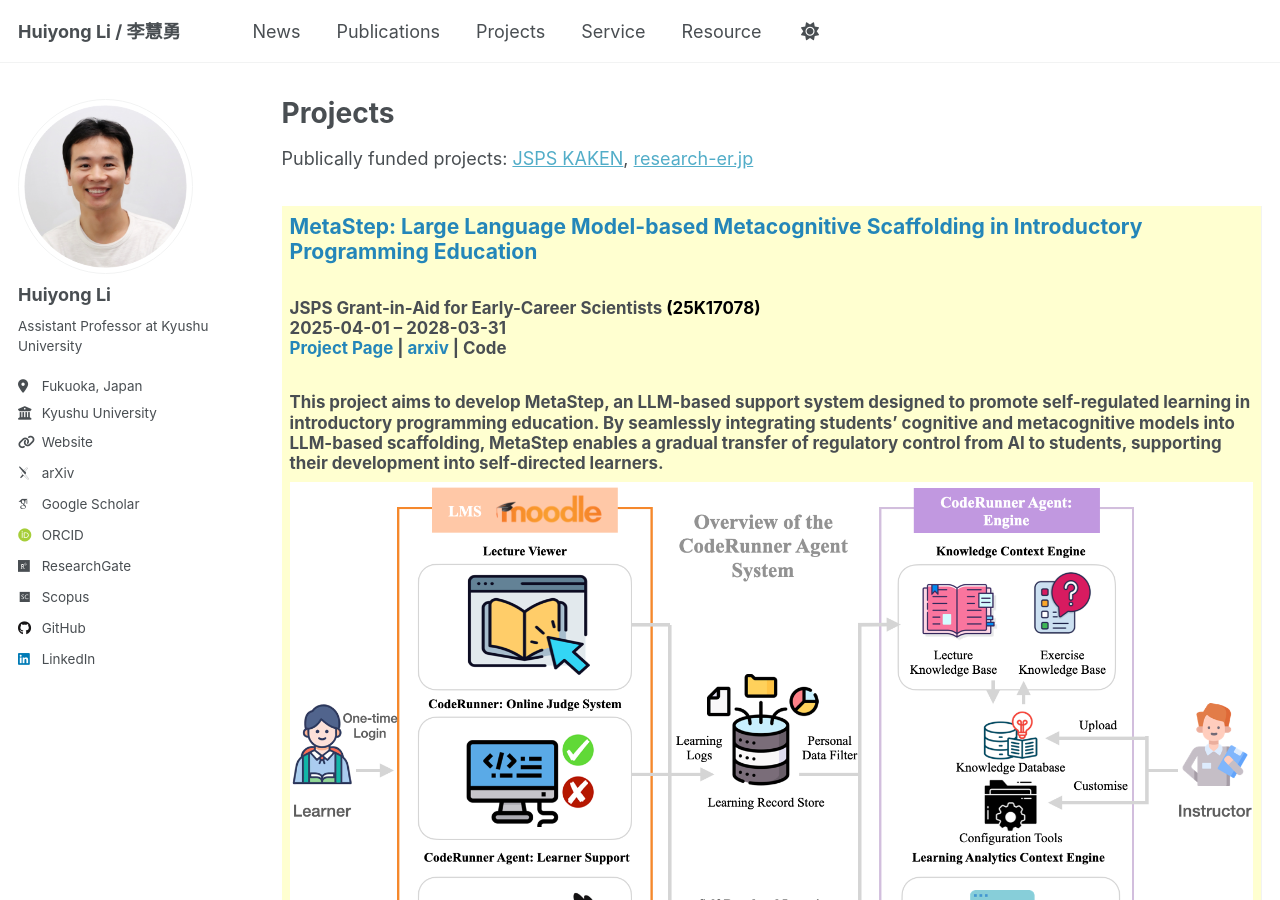
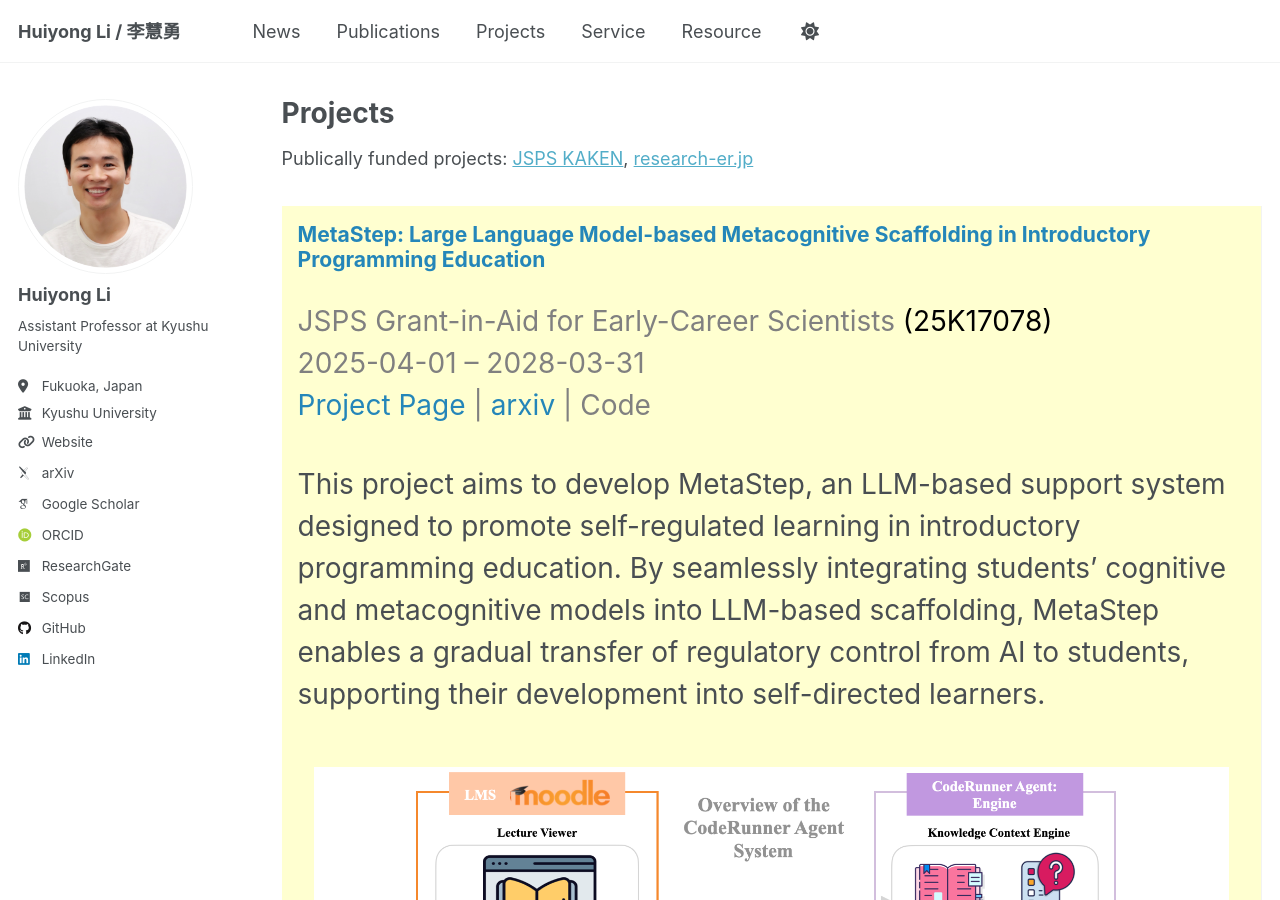
Before and after one commit to li-huiyong/li-huiyong.github.io, a Jekyll site: the page built from _pages/projects.md, in a window 1280 px wide and 900 px high. Built offline with Jekyll 4.4.1, drawn with Linux system fonts in a browser that asks for light colours; some web fonts are replaced.

Commit message:
update font size of overview

```diff
--- a/_pages/projects.md
+++ b/_pages/projects.md
@@ -14,13 +14,13 @@
 <!---  New html page  -->
 <table style="width:100%;border:0px;border-spacing:0px 10px;border-collapse:separate;margin-right:auto;margin-left:auto;"><tbody>
 <tr bgcolor="#ffffd0">
-      <td style="padding:8px;width:100%;vertical-align:middle">
+      <td style="padding:16px;width:100%;vertical-align:middle">
         <h1>
 	  <a href="https://li-huiyong.github.io/MetaStep" target="_blank" style="font-weight: bold; text-decoration: none; color: #2486b9;">
 	      MetaStep: Large Language Model-based Metacognitive Scaffolding in Introductory Programming Education
 	  </a>
         </h1>
-        <h2 tyle="color: gray">
+        <p style="font-size: 28px; color: gray">
 	  JSPS Grant-in-Aid for Early-Career Scientists <a href="https://kaken.nii.ac.jp/ja/grant/KAKENHI-PROJECT-25K17078/" style="text-decoration: none; color: black;">(25K17078)</a>
 	  <br>
 	  2025-04-01 – 2028-03-31
@@ -29,12 +29,12 @@
 	  |
           <a href="https://doi.org/10.48550/arXiv.2504.03068" style="text-decoration: none; color: #2486b9;">arxiv</a>
           | Code
-	</h2>
+	</p>
         <p></p>
-        <h2>
+        <p style="font-size: 28px;">
 This project aims to develop MetaStep, an LLM-based support system designed to promote self-regulated learning in introductory programming education. By seamlessly integrating students’ cognitive and metacognitive models into LLM-based scaffolding, MetaStep enables a gradual transfer of regulatory control from AI to students, supporting their development into self-directed learners.
-        </h2>
-	<img src="/images/coderunner-agent.png" alt="Project Image" style="max-width: 100%; max-height: 100%; vertical-align:middle;">
+        </p>
+	<img src="/images/coderunner-agent.png" alt="Project Image" style="max-width: 100%; max-height: 100%; padding:16px; vertical-align:middle;">
       </td>
 </tr>
 
@@ -45,7 +45,7 @@
 	      miXai^learn: Multimodal Interactions, and Explainable AI for Embodied learning
 	  </a>
         </h1>
-        <h2 tyle="color: gray">
+        <h2 style="color: gray">
 	  JSPS Fund for the Promotion of Joint International Research (International Collaborative Research) <a href="https://kaken.nii.ac.jp/en/grant/KAKENHI-PROJECT-24KK0051/" style="text-decoration: none; color: black;">(24KK0051)</a>
 	<br>
 	  2024-09-09 – 2027-03-31
@@ -67,7 +67,7 @@
 		MMLAIR: Multimodal Learning Analytics in Reading
 	  </a>
         </h1>
-        <h2 tyle="color: gray">
+        <h2 style="color: gray">
 	  Education and Research Support Program on Mathematical and Data Science (Kyushu University)
 	<br>
 	  2024-06-18 – 2025-03-31
@@ -89,7 +89,7 @@
 	      GOAL project: AI-supported self-directed learning lifestyle in data-rich educational ecosystem
 	  </a>
         </h1>
-        <h2 tyle="color: gray">
+        <h2 style="color: gray">
 	  JSPS Grant-in-Aid for Scientific Research (B) <a href="https://kaken.nii.ac.jp/ja/grant/KAKENHI-PROJECT-23K25156/" style="text-decoration: none; color: black;">(23K25156)</a>
 	<br>
 	  2022-04-01 – 2025-03-31
@@ -113,7 +113,7 @@
 	      Cyberspace Infrastructure Technology Using Big Data and AI: Research on Evidence-Based Tailor-Made Education
 	  </a>
         </h1>
-        <h2 tyle="color: gray">
+        <h2 style="color: gray">
 	  The Second Phase of Cross-ministerial Strategic Innovation Promotion Program (SIP2) <a href="https://www.nedo.go.jp/activities/ZZJP2_100126.html" style="text-decoration: none; color: black;">(JPNP18013)</a>
 	<br>
 	  2018-11-15 - 2023-03-31
```
